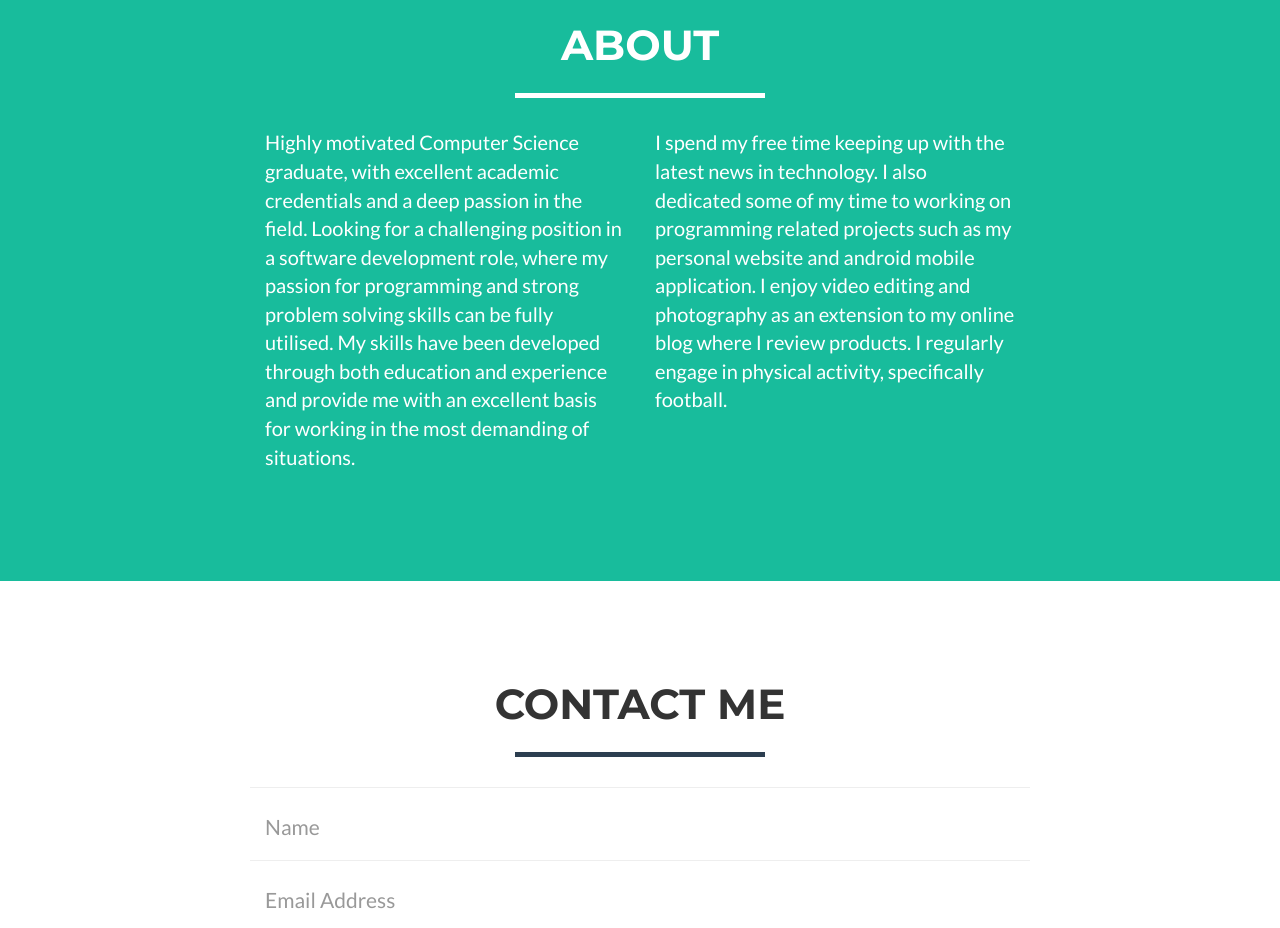
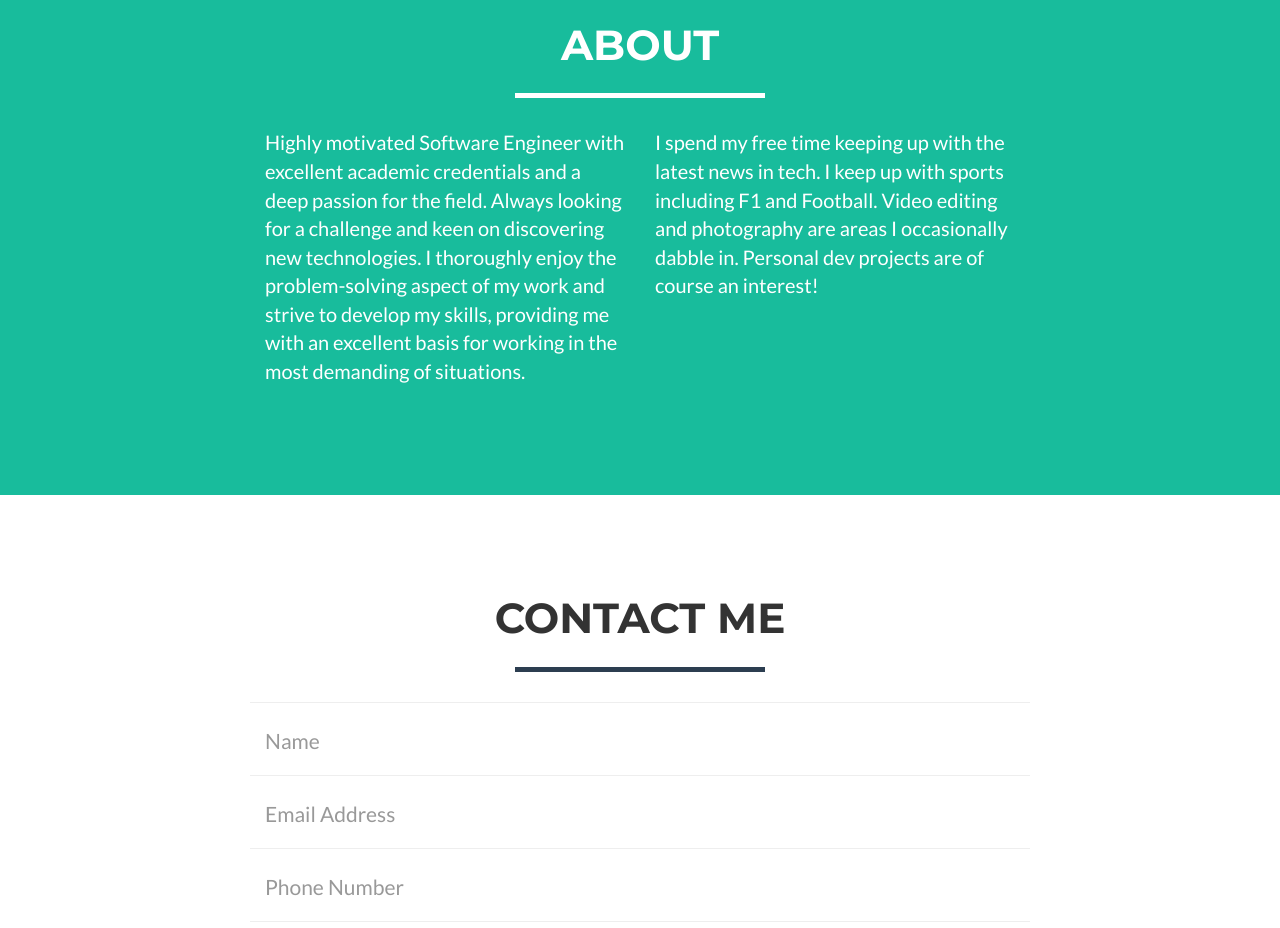
Before and after one commit to mqulateen/mqul.github.io, a plain HTML site: page index.html in a window 1280 px wide. Shown: the part 1440-2368 px from the top of the page. Drawn offline with nearby package versions, Linux system fonts and the light colour scheme.

Commit message:
Update index.html

```diff
--- a/index.html
+++ b/index.html
@@ -140,10 +140,10 @@
             </div>
             <div class="row">
                 <div class="col-lg-4 col-lg-offset-2">
-                    <p>Highly motivated Computer Science graduate, with excellent academic credentials and a deep passion in the field. Looking for a challenging position in a software development role, where my passion for programming and strong problem solving skills can be fully utilised. My skills have been developed through both education and experience and provide me with an excellent basis for working in the most demanding of situations.</p>
+                    <p>Highly motivated Software Engineer with excellent academic credentials and a deep passion for the field. Always looking for a challenge and keen on discovering new technologies. I thoroughly enjoy the problem-solving aspect of my work and strive to develop my skills, providing me with an excellent basis for working in the most demanding of situations.</p>
                 </div>
                 <div class="col-lg-4">
-                    <p>I spend my free time keeping up with the latest news in technology. I also dedicated some of my time to working on programming related projects such as my personal website and android mobile application. I enjoy video editing and photography as an extension to my online blog where I review products. I regularly engage in physical activity, specifically football.</p>
+                    <p>I spend my free time keeping up with the latest news in tech. I keep up with sports including F1 and Football. Video editing and photography are areas I occasionally dabble in. Personal dev projects are of course an interest!</p>
                 </div>
             </div>
         </div>
```
